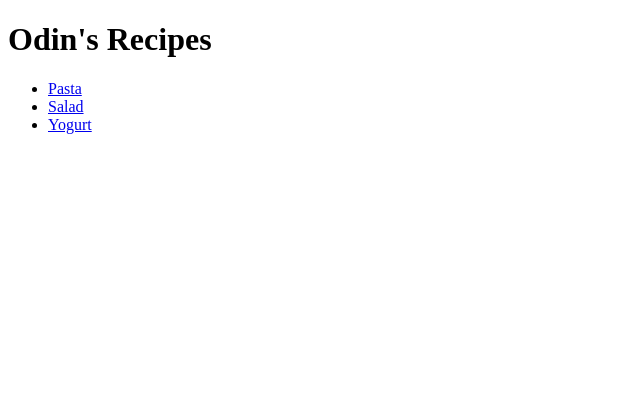
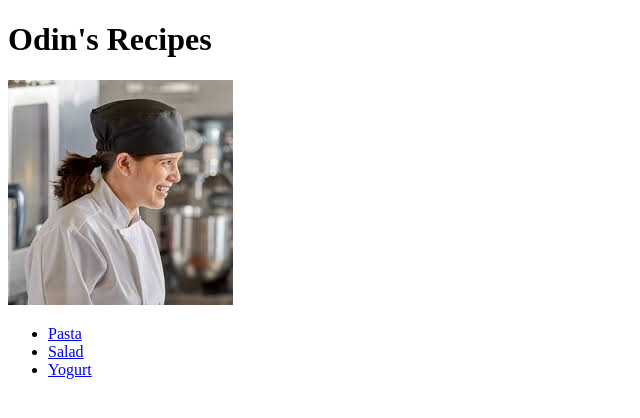
Before and after one commit to makiophillips/odin-recipes, a plain HTML site: page index.html in a window 1280 px wide. Shown: the whole page, without its empty margins (0-640 px from the left). Drawn offline with Linux system fonts and the light colour scheme.

Commit message:
added img to index page

```diff
--- a/index.html
+++ b/index.html
@@ -8,6 +8,7 @@
 </head>
 <body>
     <h1>Odin's Recipes</h1>
+    <img src="../img/chef.jpeg" alt="Chef">
     <ul>
         <li><a href="recipes/pasta.html">Pasta</a></li>
         <li><a href="recipes/salad.html">Salad</a></li>
```
Also changed, not shown: img/chef.jpeg (added).
